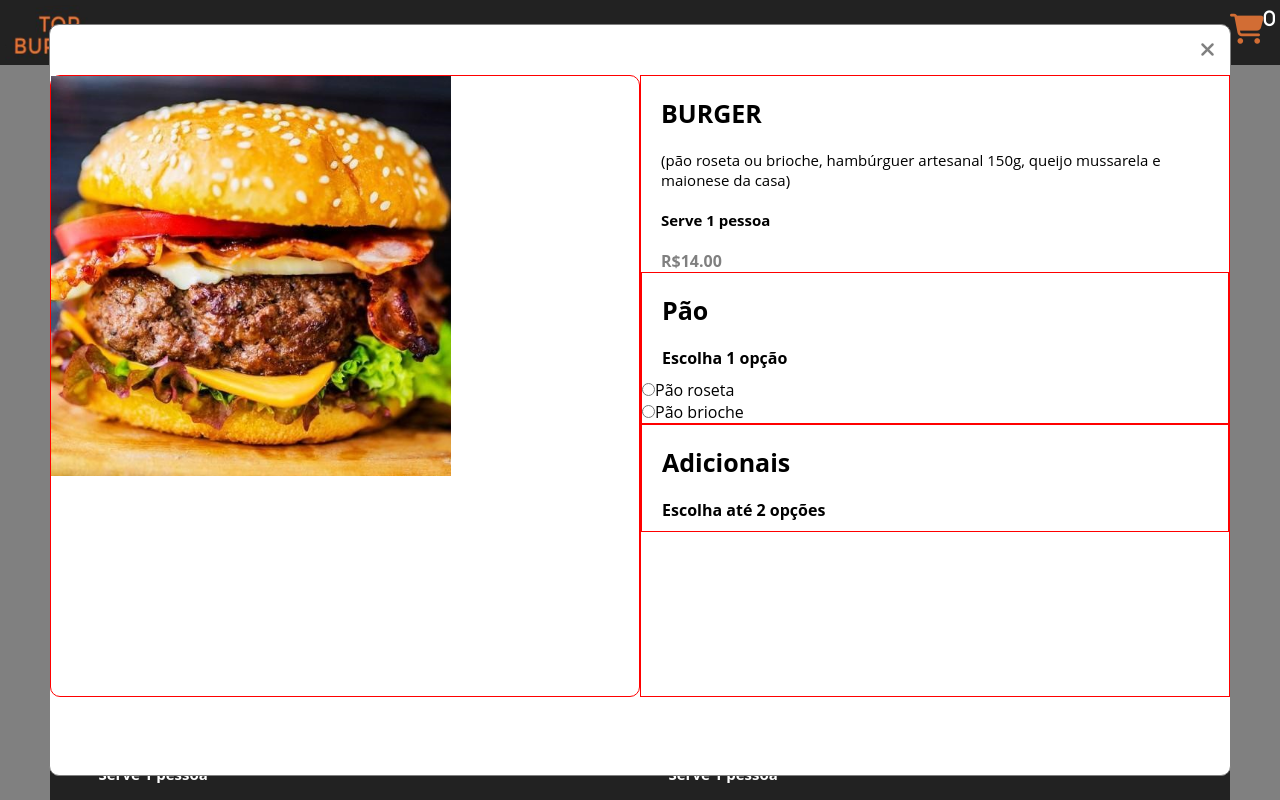
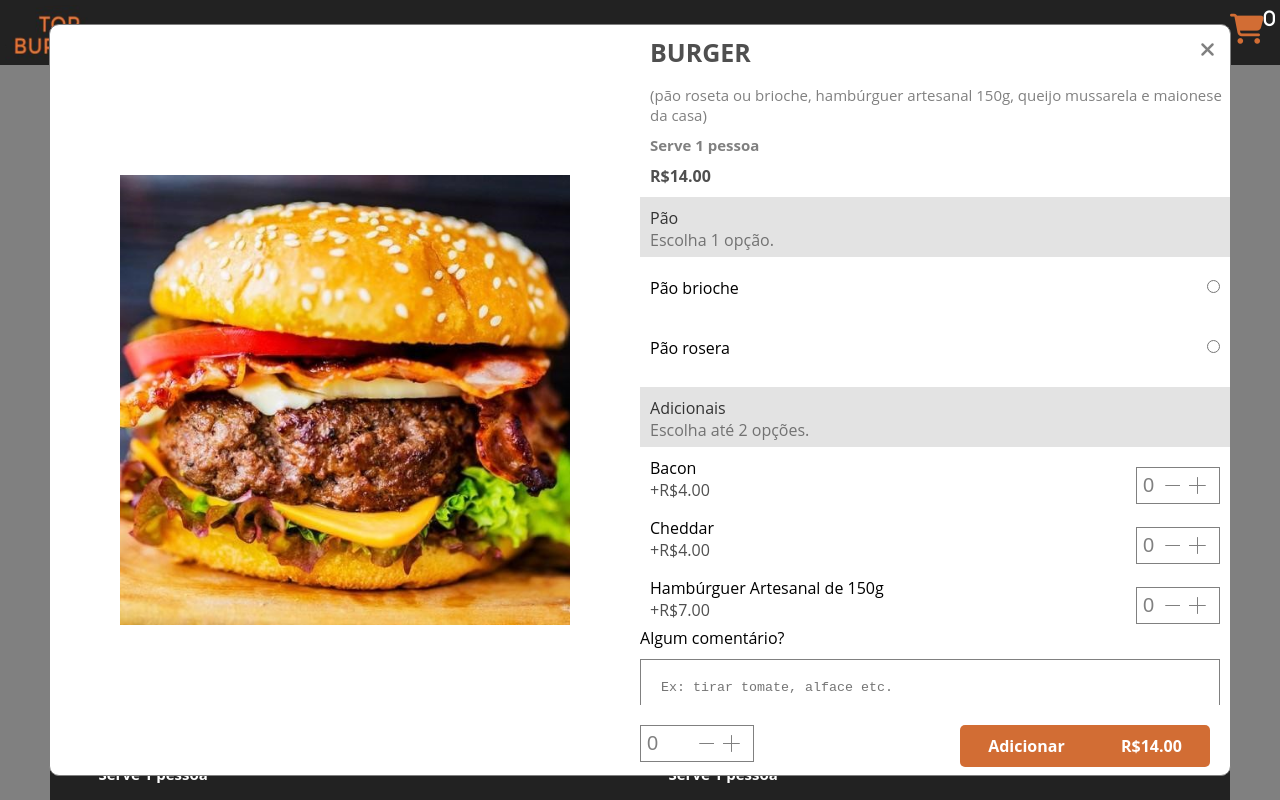
Before and after one commit to JoseEduardoMartins/e-commerce, a Vue app: page / in a window 1280 px wide. Both pictures are taken after a click on the element 355 px from the left and 319 px from the top of the page. Shown: the top 800 px of the page. Built offline with nearby package versions, Linux system fonts and the light colour scheme.

Commit message:
upgrade pop up html

```diff
--- a/src/components/Burgers.vue
+++ b/src/components/Burgers.vue
@@ -27,13 +27,13 @@ export default {
   data () {
     return {
       burgers: [
-        {name: 'BURGER', value: 14, description: '(pão roseta ou brioche, hambúrguer artesanal 150g, queijo mussarela e maionese da casa)', serve: 1},
-        {name: 'CHEDDAR BURGER', value: 16, description: '(pão roseta ou brioche, hambúrguer artesanal 150g, cheddar cremoso, queijo mussarela, cebola roxa e maionese da casa)', serve: 1},
-        {name: 'SALADA BURGER', value: 17, description: '(pão roseta ou brioche, hambúrguer artesanal 150g, queijo mussarela, alface americano, tomate, cebola roxa e maionese da casa)', serve: 1},
-        {name: 'EGG BURGER', value: 18, description: '(pão roseta ou brioche, hambúrguer artesanal 150g, ovo frito, queijo mussarela, alface americano, tomate e maionese da casa)', serve: 1},
-        {name: 'BACON BURGER', value: 21, description: '(pão roseta ou brioche, hambúrguer artesanal 150g, bacon, cheddar cremoso, queijo mussarela, alface americano, tomate, cebola roxa e maionese da casa)', serve: 1},
-        {name: 'TOP BURGER', value: 25, description: '(pão roseta ou brioche, hambúrguer artesanal 200g, bacon, ovo frito, cheddar cremoso, queijo mussarela, alface americano, tomate, cebola roxa e maionese da casa)', serve: 1},
-        {name: 'DOUBLE CHEDDAR', value: 20, description: '(pão roseta ou brioche, 2 hambúrguer artesanal de 100g cada, cheddar cremoso e maionese da casa)', serve: 1}
+        {name: 'BURGER', value: 14, description: '(pão roseta ou brioche, hambúrguer artesanal 150g, queijo mussarela e maionese da casa)', serve: 1, additional: [['Bacon', 4, 0], ['Cheddar', 4, 0], ['Hambúrguer Artesanal de 150g', 7, 0]], bread: [['Pão brioche', 0], ['Pão rosera', 0]]},
+        {name: 'CHEDDAR BURGER', value: 16, description: '(pão roseta ou brioche, hambúrguer artesanal 150g, cheddar cremoso, queijo mussarela, cebola roxa e maionese da casa)', serve: 1, additional: [['Bacon', 4, 0], ['Cheddar', 4, 0], ['Hambúrguer Artesanal de 150g', 7, 0]], bread: [['Pão brioche', 0], ['Pão rosera', 0]]},
+        {name: 'SALADA BURGER', value: 17, description: '(pão roseta ou brioche, hambúrguer artesanal 150g, queijo mussarela, alface americano, tomate, cebola roxa e maionese da casa)', serve: 1, additional: [['Bacon', 4, 0], ['Cheddar', 4, 0], ['Hambúrguer Artesanal de 150g', 7, 0]], bread: [['Pão brioche', 0], ['Pão rosera', 0]]},
+        {name: 'EGG BURGER', value: 18, description: '(pão roseta ou brioche, hambúrguer artesanal 150g, ovo frito, queijo mussarela, alface americano, tomate e maionese da casa)', serve: 1, additional: [['Bacon', 4, 0], ['Cheddar', 4, 0], ['Hambúrguer Artesanal de 150g', 7, 0]], bread: [['Pão brioche', 0], ['Pão rosera', 0]]},
+        {name: 'BACON BURGER', value: 21, description: '(pão roseta ou brioche, hambúrguer artesanal 150g, bacon, cheddar cremoso, queijo mussarela, alface americano, tomate, cebola roxa e maionese da casa)', serve: 1, additional: [['Bacon', 4, 0], ['Cheddar', 4, 0], ['Hambúrguer Artesanal de 150g', 7, 0]], bread: [['Pão brioche', 0], ['Pão rosera', 0]]},
+        {name: 'TOP BURGER', value: 25, description: '(pão roseta ou brioche, hambúrguer artesanal 200g, bacon, ovo frito, cheddar cremoso, queijo mussarela, alface americano, tomate, cebola roxa e maionese da casa)', serve: 1, additional: [['Bacon', 4, 0], ['Cheddar', 4, 0], ['Hambúrguer Artesanal de 150g', 7, 0]], bread: [['Pão brioche', 0], ['Pão rosera', 0]]},
+        {name: 'DOUBLE CHEDDAR', value: 20, description: '(pão roseta ou brioche, 2 hambúrguer artesanal de 100g cada, cheddar cremoso e maionese da casa)', serve: 1, additional: [['Bacon', 4, 0], ['Cheddar', 4, 0], ['Hambúrguer Artesanal de 150g', 7, 0]], bread: [['Pão brioche', 0], ['Pão rosera', 0]]}
       ]
     }
   },
--- a/src/components/product.vue
+++ b/src/components/product.vue
@@ -1,43 +1,57 @@
 <template>
   <div id="product" class="product">
-    <div class="product_item_first">
-        <i class="fas fa-times icon" @click="exitProduct()"></i>
-    </div>
-    <div class="product_item">
-        <div class="item image">
+    <div class="product_item first">
         <img src="../assets/burger.jpg" alt="" class="product_image">
     </div>
-        <div class="item info">
-            <div class="title">{{produce.name}}</div>
-            <div class="description">{{produce.description}}</div>
-            <div class="serve" v-if="produce.serve == 1">Serve {{produce.serve}} pessoa</div>
-            <div class="serve" v-else>Serve {{produce.serve}} pessoas</div>
-            <div class="value">R${{produce.value.toFixed(2)}}</div>
+    <div class="product_item second">
+        <div class="second_header">
+            <div class="header_title">{{produce.name}}</div>
+            <i class="fas fa-times header_icon" @click="exitProduct()"></i>
+        </div>
+        <div class="second_body">
+            <div class="body">
+                <div class="body_description info">{{produce.description}}</div>
+                <div class="body_serve info" v-if="produce.serve == 1">Serve {{produce.serve}} pessoa</div>
+                <div class="body_serve info" v-else>Serve {{produce.serve}} pessoas</div>
+                <div class="body_value info">R${{produce.value.toFixed(2)}}</div>
+                <div class="body_item main">
+                    <div class="body_container">
+                        <div class="container_title">Pão</div>
+                        <div class="container_sub-title">Escolha 1 opção.</div>
+                    </div>
+                </div>
+                <div v-for="product in produce.bread" :key="product[0]" class="body_item">
                     <div class="bread">
-                <div>
-                    <div class="title">Pão</div>
-                    <div class="sub-title">Escolha 1 opção</div>
+                        <label class="container_title">{{product[0]}}</label>
+                        <input class="bread_input" type="radio" v-model="bread" :value="product[0]">
+                    </div>
+                </div>
+                <div class="body_item main">
+                    <div class="body_container">
+                        <div class="container_title">Adicionais</div>
+                        <div class="container_sub-title">Escolha até 2 opções.</div>
+                    </div>
+                </div>
+                <div v-for="product in produce.additional" :key="product[0]" class="body_item ">
+                    <div class="body_container">
+                        <div class="container_title">{{product[0]}}</div>
+                        <div class="container_sub-title">+R${{product[1].toFixed(2)}}</div>
+                        <input class="container_number additional" v-model.number="product[2]" type="number" max="2" min="0">
+                    </div>
                 </div>
                 <div>
-                    <div>
-                        <input type="radio">
-                        <label>Pão roseta</label>
+                    <div>Algum comentário?</div>
+                    <textarea class="comment" cols="30" rows="10" maxlength="140" v-model="comment" placeholder="Ex: tirar tomate, alface etc."></textarea>
                 </div>
-                    <div>
-                        <input type="radio">
-                        <label>Pão brioche</label>
+            </div>
+            <div class="body_footer">
+                <input class="container_number" v-model.number="amount" type="number" min="0">
+                <div class="footer_add">
+                    <div class="footer_add_text">Adicionar</div>
+                    <div class="footer_add_text">R${{produce.value.toFixed(2)}}</div>
                 </div>
             </div>
         </div>
-            <div class="additional">
-                <div>
-                    <div class="title">Adicionais</div>
-                    <div class="sub-title">Escolha até 2 opções</div>
-                </div>
-            </div>
-        </div>
-    </div>
-    <div class="product_item_last">
     </div>
   </div>
 </template>
@@ -46,7 +60,10 @@
 export default {
   data () {
     return {
-      produce: this.product
+      produce: this.product,
+      comment: '',
+      bread: '',
+      amount: 0
     }
   },
   methods: {
@@ -62,6 +79,8 @@ export default {
 
 <style scoped>
 .product{
+    display: flex;
+    justify-content:space-around;
     position: fixed;
     top: 0;
     bottom: 0;
@@ -76,36 +95,31 @@ export default {
     z-index: 998;
 }
     .product_item{
-        height: calc( 100% - 50px);
-        display: flex;
-        justify-content:space-around;
-        overflow: visible;
+        width: 50%;
+        height: 100%;
+        position: relative;
     }
-    .product_item_first{
+        .product_image{
+            width: 450px;
+            height: 450px;
+            position: absolute;
+            top: 0;
+            bottom: 0;
+            left: 0;
+            right: 0;
+            margin: auto;
+        }
+        .second_header{
             width: 100%;
             height: 50px;
         }
-        .item{
-            border: 1px solid red;
-            width: 50%;
-            height: calc(100% - 80px);
+            .header_title{
+                font-size: 25px;
+                font-weight: bold;
+                margin: 10px;
+                color: #4F4F4F;
             }
-            .description, .value{
-                margin-left: 20px;
-            }
-            .serve{
-                margin: 20px;
-            }
-            .sub-title{
-                margin-left: 20px;
-            }
-            .bread{
-                border: 1px solid red;
-            }
-            .additional{
-                border: 1px solid red;
-            }
-        .icon{
+            .header_icon{
                 position: absolute;
                 top: 15px;
                 right: 15px;
@@ -113,11 +127,123 @@ export default {
                 font-size: 20px;
                 cursor: pointer;
             }
-        .icon:hover{
+            .header_icon:hover{
                 color: #4F4F4F;
             }
-        .product_image{
-            width: 400px;
-            height: 400px;
+        .second_body{
+            height: calc(100% - 60px);
+            position: relative;
+        }
+            .body{
+                position: absolute;
+                width: 100%;
+                height: calc(100% - 70px);
+                overflow-y: scroll;
+            }
+                .info{
+                    margin-left: 10px;
+                }
+                .body_description, .body_serve{
+                    font-size: 15px;
+                    color: gray;
+                }
+                .body_serve, .body_value{
+                    margin-top: 10px;
+                    font-weight: bold;
+                }
+                .body_value{
+                    color: #4F4F4F;
+                }
+                .body_item{
+                    width: calc(100%-1);
+                    height: 60px;
+                    position: relative;
+                }
+                .body_item.main{
+                    background-color: #DCDCDC;
+                    opacity: 0.8;
+                    margin-top: 10px;
+                }
+                    .body_container{
+                        padding: 10px;
+                    }
+                        .container_title{
+                            color: black;
+                        }
+                        .bread{
+                            padding: 20px 10px;
+                        }
+                            .bread_input{
+                                position: absolute;
+                                top: 23px;
+                                right: 10px;
+                            }
+                        .container_sub-title{
+                            color: #4F4F4F;
+                        }
+                        .container_number{
+                            position: absolute;
+                            border: 1px solid gray;
+                            font-size: 20px;
+                            padding:6px;
+                            color: gray;
+                            width: 100px;
+                            top: 20px;
+                        }
+                        .container_number.additional{
+                            width: 70px;
+                            right: 10px;
+                        }
+                        .container_number::-webkit-inner-spin-button {
+                            all: unset;
+                            min-width: 21px;
+                            min-height: 45px;
+                            margin: 17px;
+                            padding: 0px;
+                            background-image:
+                            linear-gradient(to top, transparent 0px, transparent 16px, #fff 16px, #fff 26px, transparent 26px, transparent 35px, gray 35px,gray 36px,transparent 36px, transparent 40px),
+                            linear-gradient(to right, transparent 0px, transparent 10px, gray 10px, gray 11px, transparent 11px, transparent 21px);
+                            transform: rotate(90deg) scale(0.8, 0.9);
+                            cursor:pointer;
+                        }
+                .comment{
+                    width: calc(100% - 10px);
+                    height: 80px;
+                    margin-top: 10px;
+                    margin-bottom: 10px;
+                    border: 1px solid gray;
+                    color: #4F4F4F;
+                    padding-top: 20px;
+                    padding-left: 20px;
+                    box-sizing: border-box;
+                }
+                .comment:focus, .container_number{
+                    box-shadow: 0 0 0 0;
+                    border: 0 none;
+                    outline: 0;
+                    border: 1px solid gray;
+                }
+            .body_footer{
+                position: absolute;
+                width: 100%;
+                height: 70px;
+                bottom: 0;
+            }
+            .footer_add{
+                position: absolute;
+                top: 20px;
+                right: 20px;
+                width: 250px;
+                cursor: pointer;
+                text-align: justify;
+                background-color: #d26d34;
+                border-radius: 5px;
+                color: white;
+                display: flex;
+                justify-content:space-around;
+            }
+            .footer_add_text{
+                padding: 10px;
+                font-weight: bold;
             }
 </style>
```
Lines whose indentation alone changed are shown as unchanged.
